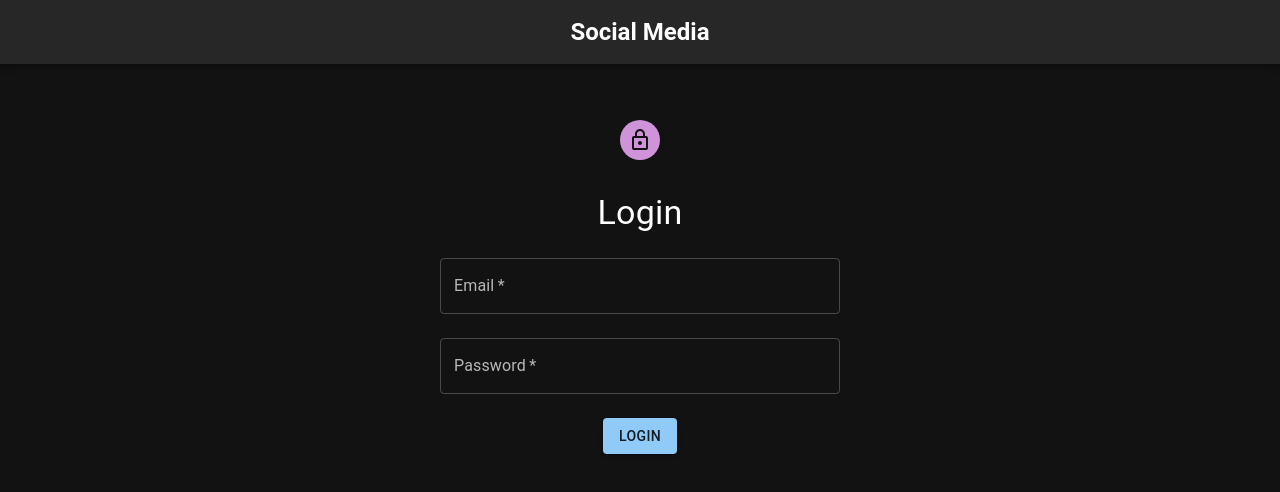
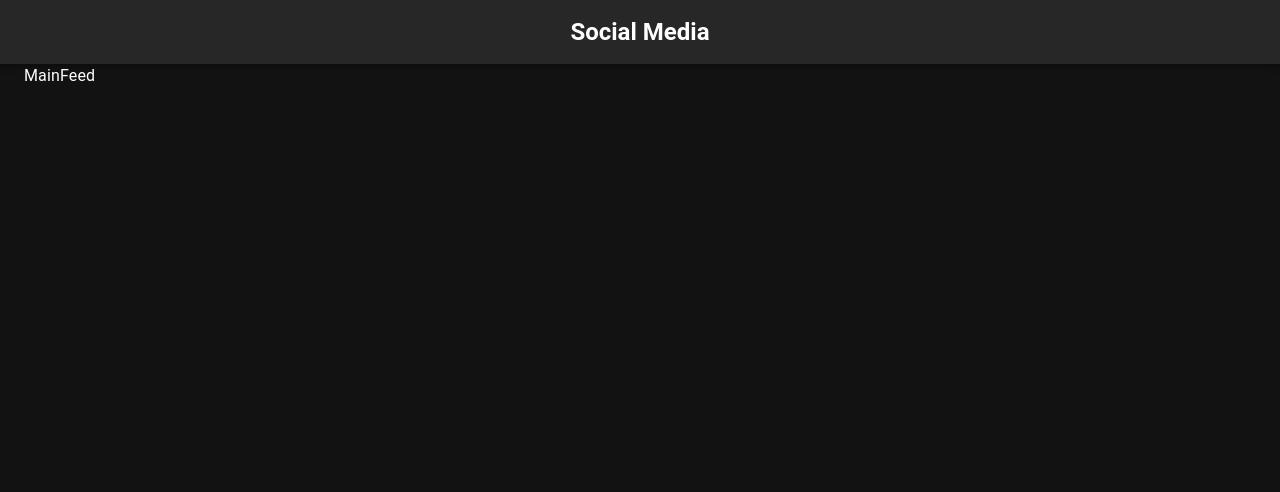
Before and after one commit to glin18/social-media, a React (Create React App) app in the folder client/: page / in a window 1280 px wide. Shown: the top 492 px of the page. Built offline with nearby package versions, Linux system fonts and the light colour scheme.

Commit message:
Add token to local storage on login

```diff
--- a/client/src/App.js
+++ b/client/src/App.js
@@ -3,6 +3,7 @@ import Register from "./pages/Register";
 import Login from "./pages/Login";
 import Container from "@mui/material/Container";
 import AuthNavbar from "./components/AuthNavbar";
+import MainFeed from "./pages/MainFeed";
 
 function App() {
   return (
@@ -10,7 +11,8 @@ function App() {
       <AuthNavbar />
       <Container maxWidth="xl">
         {/* <Register /> */}
-        <Login />
+        {/* <Login /> */}
+        <MainFeed />
       </Container>
     </div>
   );
--- a/client/src/pages/Login.js
+++ b/client/src/pages/Login.js
@@ -18,6 +18,7 @@ const Login = () => {
       })
       .then((res) => {
         console.log(res);
+        localStorage.setItem("access token", res.data.token);
       })
       .catch((err) => {
         console.log(err);
--- /dev/null
+++ b/client/src/pages/MainFeed.js
@@ -0,0 +1,7 @@
+import React from "react";
+
+const MainFeed = () => {
+  return <div>MainFeed</div>;
+};
+
+export default MainFeed;
```
